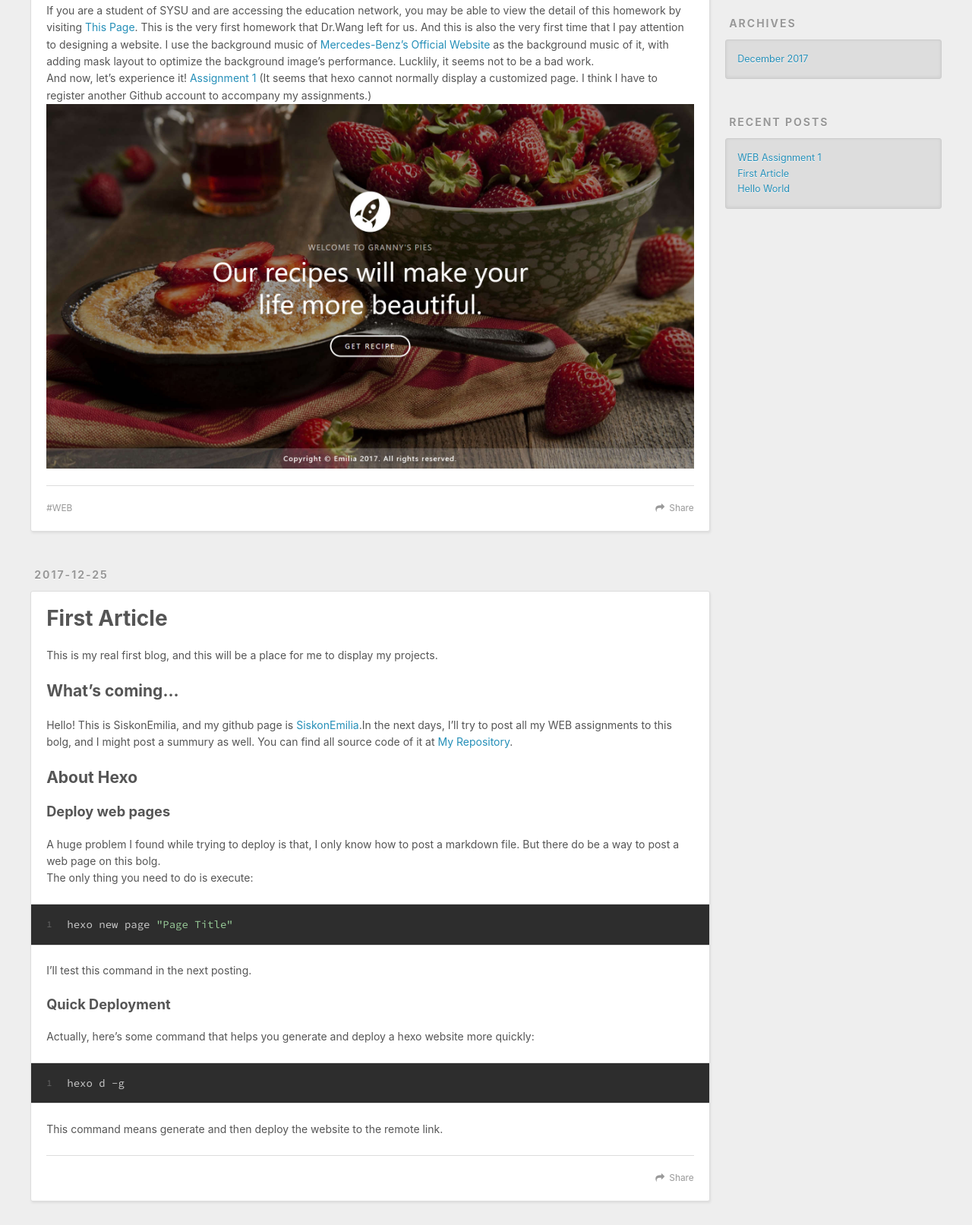
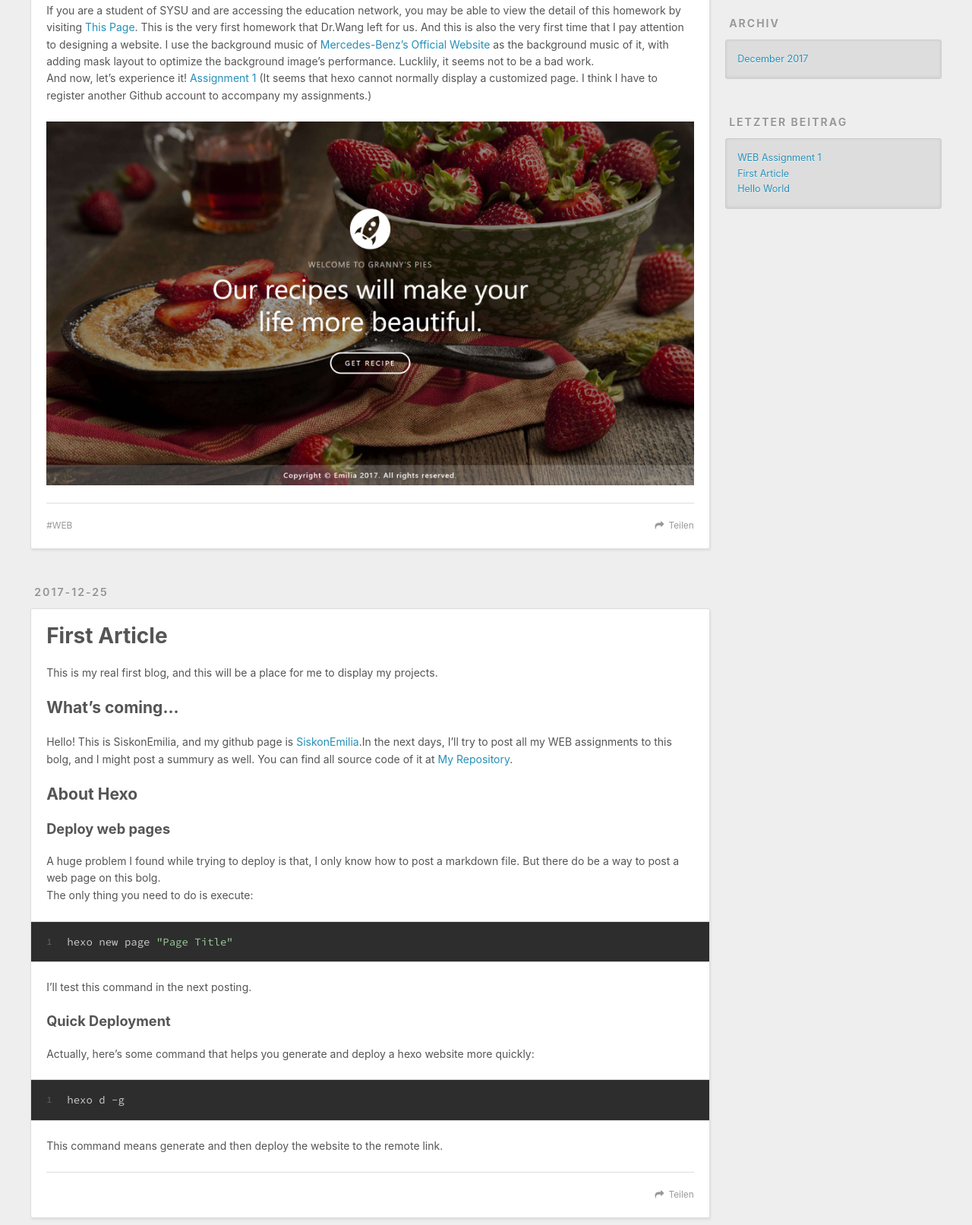
Before and after one commit to SiskonEmilia/SiskonEmilia.github.io, a plain HTML site: page index.html in a window 1280 px wide. Shown: the part 587-2200 px from the top of the page at 76% size. Drawn offline with nearby package versions, Linux system fonts and the light colour scheme.

Commit message:
Site updated: 2017-12-25 21:55:58

```diff
--- a/index.html
+++ b/index.html
@@ -55,7 +55,7 @@
 
           <a id="nav-rss-link" class="nav-icon" href="/atom.xml" title="RSS Feed"></a>
 
-        <a id="nav-search-btn" class="nav-icon" title="Search"></a>
+        <a id="nav-search-btn" class="nav-icon" title="Suche"></a>
       </nav>
       <div id="search-form-wrap">
         <form action="//google.com/search" method="get" accept-charset="UTF-8" class="search-form"><input type="search" name="q" class="search-form-input" placeholder="Search"><button type="submit" class="search-form-submit">&#xF002;</button><input type="hidden" name="sitesearch" value="https://siskonemilia.github.io"></form>
@@ -89,12 +89,13 @@
     <div class="article-entry" itemprop="articleBody">
 
         <p>This article is a start of a set of articles which contains all the static web pages I have worked out in the Modern WEB Technology course of SYSU. They are the mileposts on the road of my WEB learning. And it did take me a long time to design and implement each of them. I think it will be a good ending for them to be displayed here, as a milepost of my life road.</p>
-<h2 id="Assignment-1-Recipe"><a href="#Assignment-1-Recipe" class="headerlink" title="Assignment 1 - Recipe"></a>Assignment 1 - Recipe</h2><p>If you are a student of SYSU and are accessing the education network, you may be able to view the detail of this homework by visiting <a href="http://my.ss.sysu.edu.cn/wiki/display/WEB/Homework+1+-+Recipe" target="_blank" rel="noopener">This Page</a>. This is the very first homework that Dr.Wang left for us. And this is also the very first time that I pay attention to designing a website. I use the background music of <a href="https://www.mercedes-benz.com/en/" target="_blank" rel="noopener">Mercedes-Benz’s Official Website</a> as the background music of it, with adding mask layout to optimize the background image’s performance. Lucklily, it seems not to be a bad work.<br>And now, let’s experience it! <a href="https://siskonemiliapage.github.io/Assignment%201/html/index.html" target="_blank" rel="noopener">Assignment 1</a> (It seems that hexo cannot normally display a customized page. I think I have to register another Github account to accompany my assignments.)<br><a href="https://siskonemiliapage.github.io/Assignment%201/html/index.html" target="_blank" rel="noopener"><img src="/2017/12/25/WEB-Assignment-1/example.jpg" title="sample"></a></p>
+<h2 id="Assignment-1-Recipe"><a href="#Assignment-1-Recipe" class="headerlink" title="Assignment 1 - Recipe"></a>Assignment 1 - Recipe</h2><p>If you are a student of SYSU and are accessing the education network, you may be able to view the detail of this homework by visiting <a href="http://my.ss.sysu.edu.cn/wiki/display/WEB/Homework+1+-+Recipe" target="_blank" rel="noopener">This Page</a>. This is the very first homework that Dr.Wang left for us. And this is also the very first time that I pay attention to designing a website. I use the background music of <a href="https://www.mercedes-benz.com/en/" target="_blank" rel="noopener">Mercedes-Benz’s Official Website</a> as the background music of it, with adding mask layout to optimize the background image’s performance. Lucklily, it seems not to be a bad work.<br>And now, let’s experience it! <a href="https://siskonemiliapage.github.io/Assignment%201/html/index.html" target="_blank" rel="noopener">Assignment 1</a> (It seems that hexo cannot normally display a customized page. I think I have to register another Github account to accompany my assignments.)  </p>
+<p><a href="https://siskonemiliapage.github.io/Assignment%201/html/index.html" target="_blank" rel="noopener"><img src="/2017/12/25/WEB-Assignment-1/example.jpg" title="sample"></a></p>
 
 
     </div>
     <footer class="article-footer">
-      <a data-url="https://siskonemilia.github.io/2017/12/25/WEB-Assignment-1/" data-id="cjbm6z8ov0002r6fxjiytxjtq" class="article-share-link">Share</a>
+      <a data-url="https://siskonemilia.github.io/2017/12/25/WEB-Assignment-1/" data-id="cjbm6z8ov0002r6fxjiytxjtq" class="article-share-link">Teilen</a>
 
 
   <ul class="article-tag-list"><li class="article-tag-list-item"><a class="article-tag-list-link" href="/tags/WEB/">WEB</a></li></ul>
@@ -140,7 +141,7 @@
 
     </div>
     <footer class="article-footer">
-      <a data-url="https://siskonemilia.github.io/2017/12/25/First-Article/" data-id="cjbm6z8os0001r6fxpfihb5nq" class="article-share-link">Share</a>
+      <a data-url="https://siskonemilia.github.io/2017/12/25/First-Article/" data-id="cjbm6z8os0001r6fxpfihb5nq" class="article-share-link">Teilen</a>
 
 
     </footer>
@@ -185,7 +186,7 @@
 
     </div>
     <footer class="article-footer">
-      <a data-url="https://siskonemilia.github.io/2017/12/25/hello-world/" data-id="cjbm6z8ox0003r6fx0ddiyjkp" class="article-share-link">Share</a>
+      <a data-url="https://siskonemilia.github.io/2017/12/25/hello-world/" data-id="cjbm6z8ox0003r6fx0ddiyjkp" class="article-share-link">Teilen</a>
 
 
     </footer>
@@ -225,7 +226,7 @@
 
 
   <div class="widget-wrap">
-    <h3 class="widget-title">Archives</h3>
+    <h3 class="widget-title">Archiv</h3>
     <div class="widget">
       <ul class="archive-list"><li class="archive-list-item"><a class="archive-list-link" href="/archives/2017/12/">December 2017</a></li></ul>
     </div>
@@ -235,7 +236,7 @@
 
 
   <div class="widget-wrap">
-    <h3 class="widget-title">Recent Posts</h3>
+    <h3 class="widget-title">letzter Beitrag</h3>
     <div class="widget">
       <ul>
 
```
Also changed, not shown: 2017/12/25/First-Article/index.html (+6 -6 lines), 2017/12/25/WEB-Assignment-1/index.html (+8 -7 lines), 2017/12/25/hello-world/index.html (+5 -5 lines), archives/2017/12/index.html (+4 -4 lines), archives/2017/index.html (+4 -4 lines), archives/index.html (+4 -4 lines), tags/WEB/index.html (+3 -3 lines).
